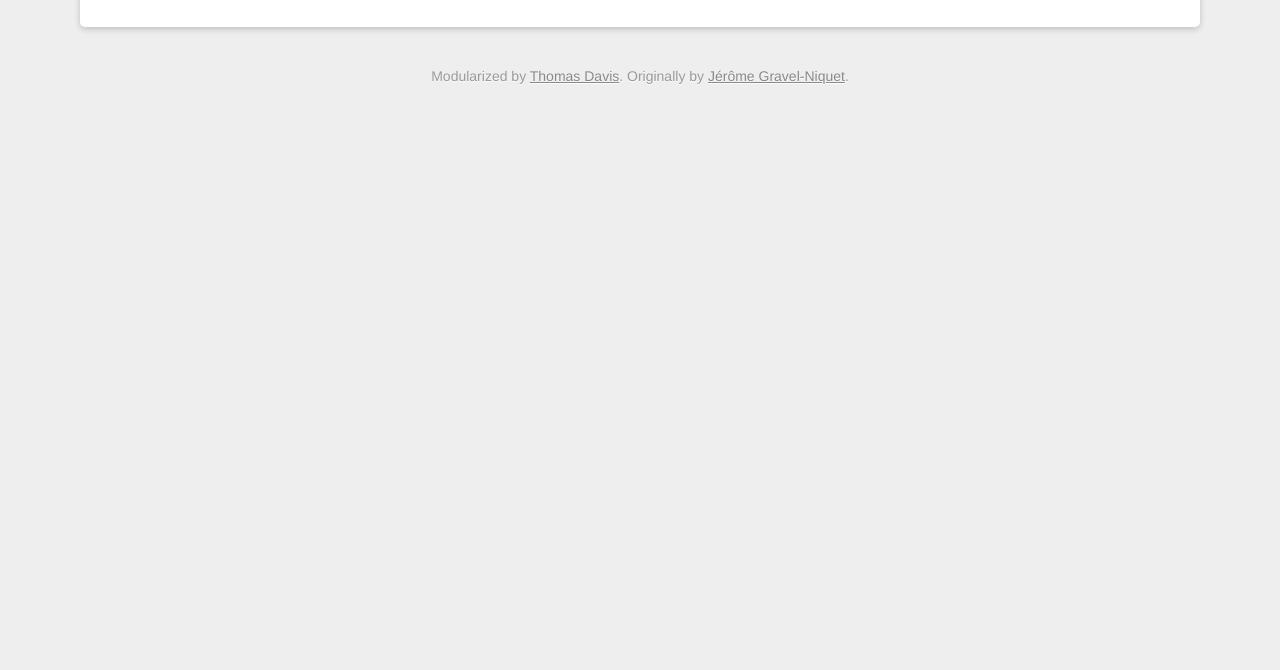
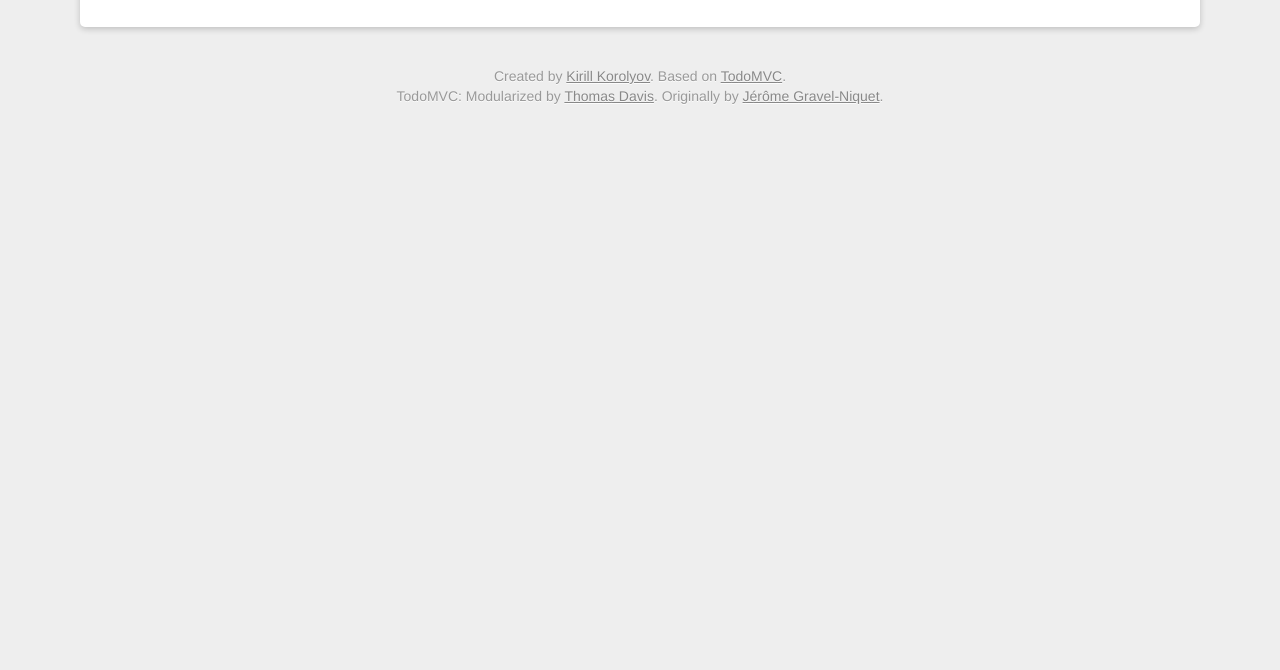
Before and after one commit to Dremora/backbone-agile-tracker, a website: page public/index.html in a window 1280 px wide. Shown: the part 130-800 px from the top of the page. Drawn offline with Linux system fonts and the light colour scheme; no server answers.

Commit message:
Changed credits

```diff
--- a/public/index.html
+++ b/public/index.html
@@ -21,7 +21,9 @@
 </div>
 
 <div id="credits">
-  <p>Modularized by <a href="http://backbonetutorials.com">Thomas Davis</a>.
+  <p>Created by <a href="https://github.com/Dremora">Kirill Korolyov</a>. Based on <a href="http://addyosmani.github.com/todomvc/">TodoMVC</a>.<p>
+  <p>TodoMVC:
+    Modularized by <a href="http://backbonetutorials.com">Thomas Davis</a>.
      Originally by <a href="http://jgn.me/">J&eacute;r&ocirc;me Gravel-Niquet</a>.
   </p>
 </div>
```
